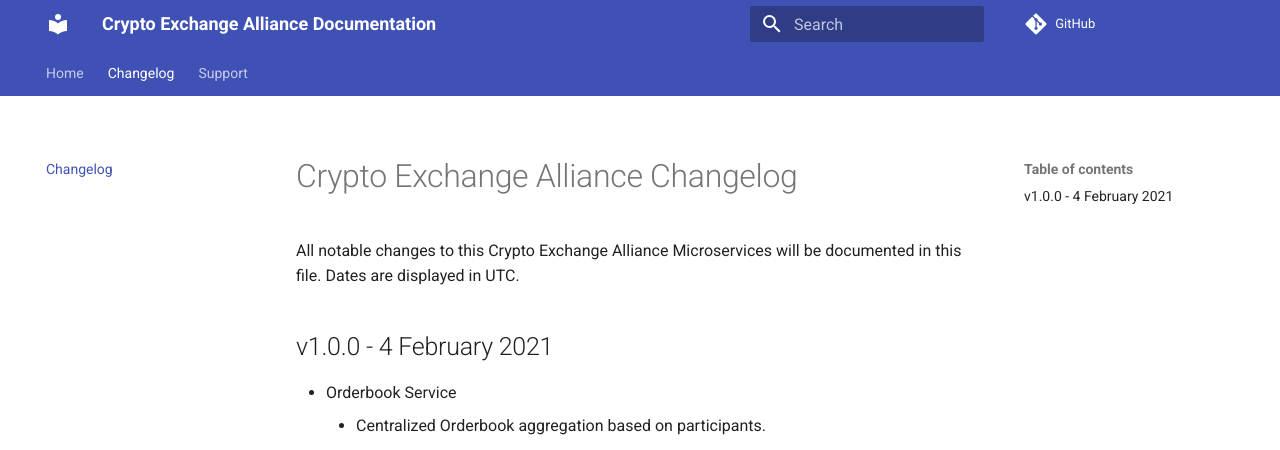
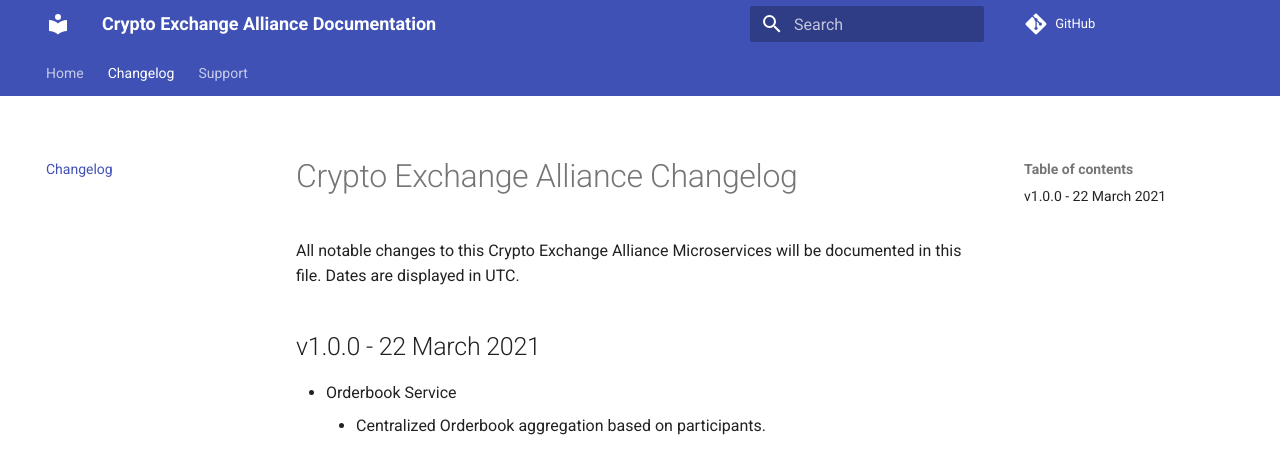
Before and after one commit to MasterVentures/cea-docs, an MkDocs documentation site: the page built from docs/changelog.md, in a window 1280 px wide and 900 px high. Shown: the top 450 px of the window. Built offline with MkDocs 1.6.1 and Material for MkDocs 9.7.7, drawn with Linux system fonts in a browser that asks for light colours; comment, search, counter and statistics services are not loaded.

Commit message:
REFACTOR: Release 1.0.0 Date

```diff
--- a/docs/changelog.md
+++ b/docs/changelog.md
@@ -2,7 +2,7 @@
 
 All notable changes to this Crypto Exchange Alliance Microservices will be documented in this file. Dates are displayed in UTC.
 
-## v1.0.0 - 4 February 2021
+## v1.0.0 - 22 March 2021
 
 * Orderbook Service
     - Centralized Orderbook aggregation based on participants.
```
